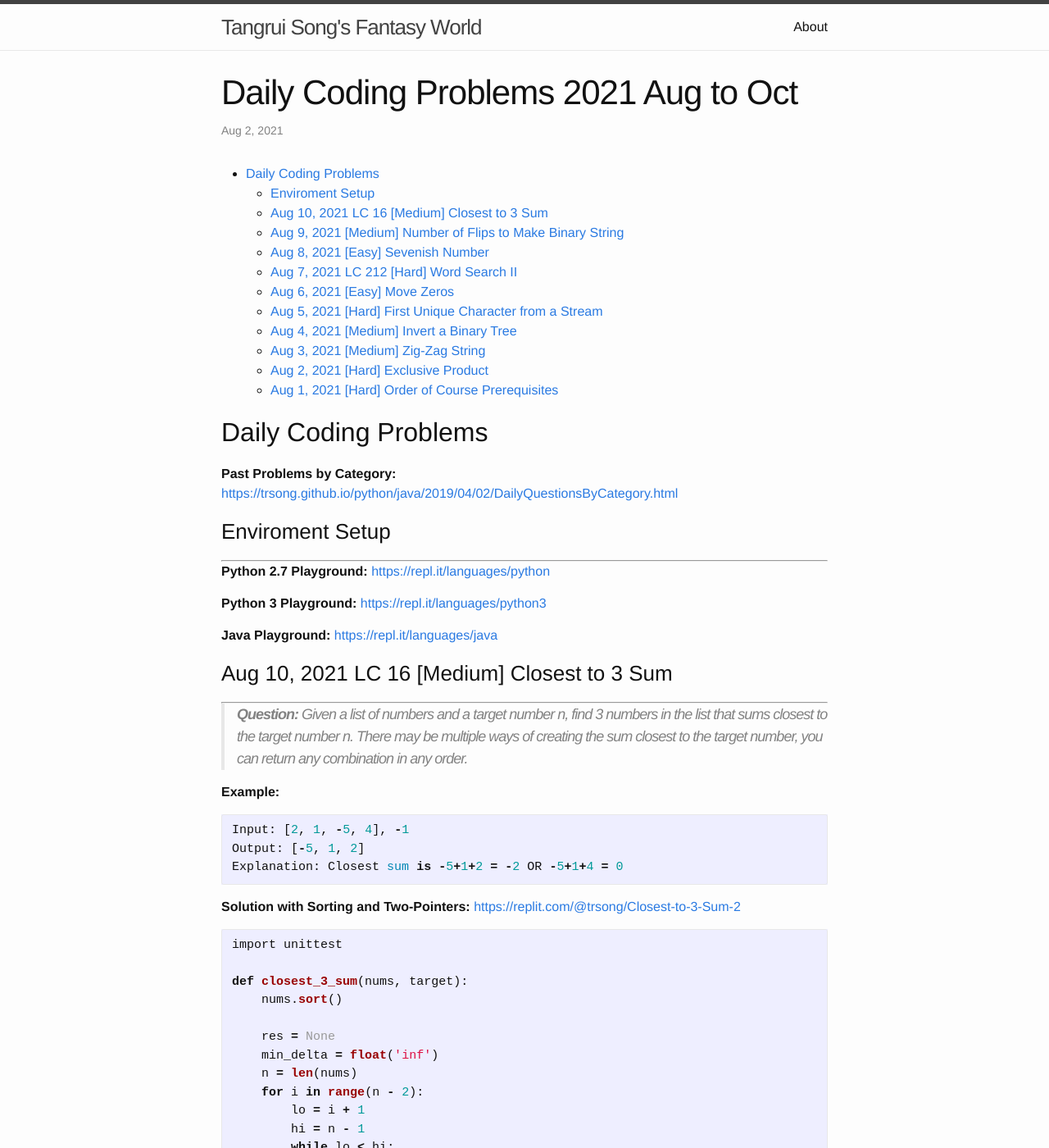
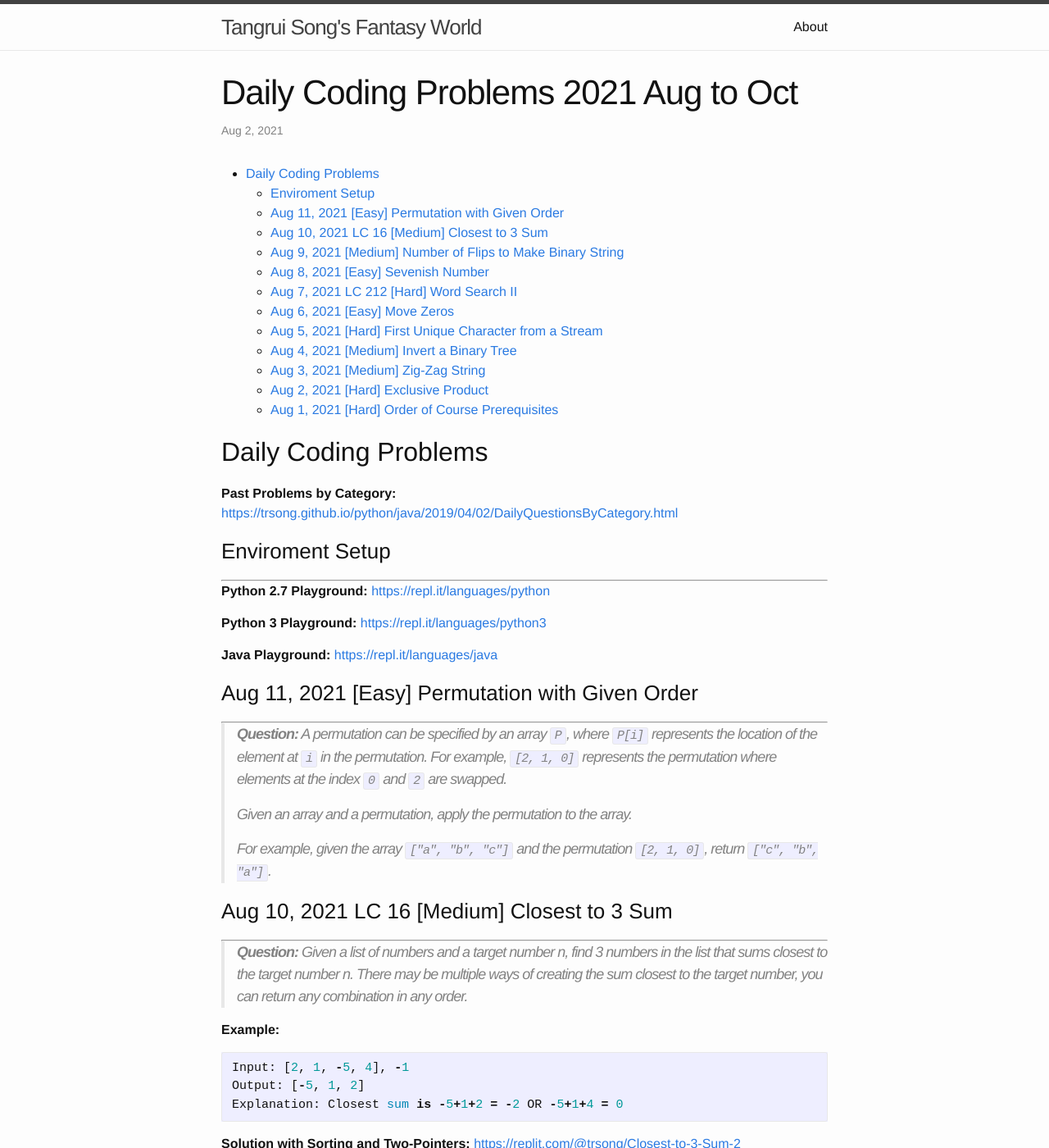
Before and after one commit to trsong/trsong.github.io, a Jekyll site: the page built from _posts/2021-08-01-DailyQuestionsAug.md, in a window 1280 px wide and 1400 px high. Shown: the whole window at 82% size. Built offline with Jekyll 4.4.1, drawn with Linux system fonts in a browser that asks for light colours.

Commit message:
Add Aug 11 question

```diff
--- a/_posts/2021-08-01-DailyQuestionsAug.md
+++ b/_posts/2021-08-01-DailyQuestionsAug.md
@@ -19,6 +19,15 @@ categories: Python/Java
 **Python 3 Playground:** [https://repl.it/languages/python3](https://repl.it/languages/python3)
 
 **Java Playground:** [https://repl.it/languages/java](https://repl.it/languages/java)
+
+
+### Aug 11, 2021 \[Easy\] Permutation with Given Order
+---
+> **Question:** A permutation can be specified by an array `P`, where `P[i]` represents the location of the element at `i` in the permutation. For example, `[2, 1, 0]` represents the permutation where elements at the index `0` and `2` are swapped.
+>
+> Given an array and a permutation, apply the permutation to the array.
+>
+> For example, given the array `["a", "b", "c"]` and the permutation `[2, 1, 0]`, return `["c", "b", "a"]`.
 
 
 ### Aug 10, 2021 LC 16 \[Medium\] Closest to 3 Sum
```
